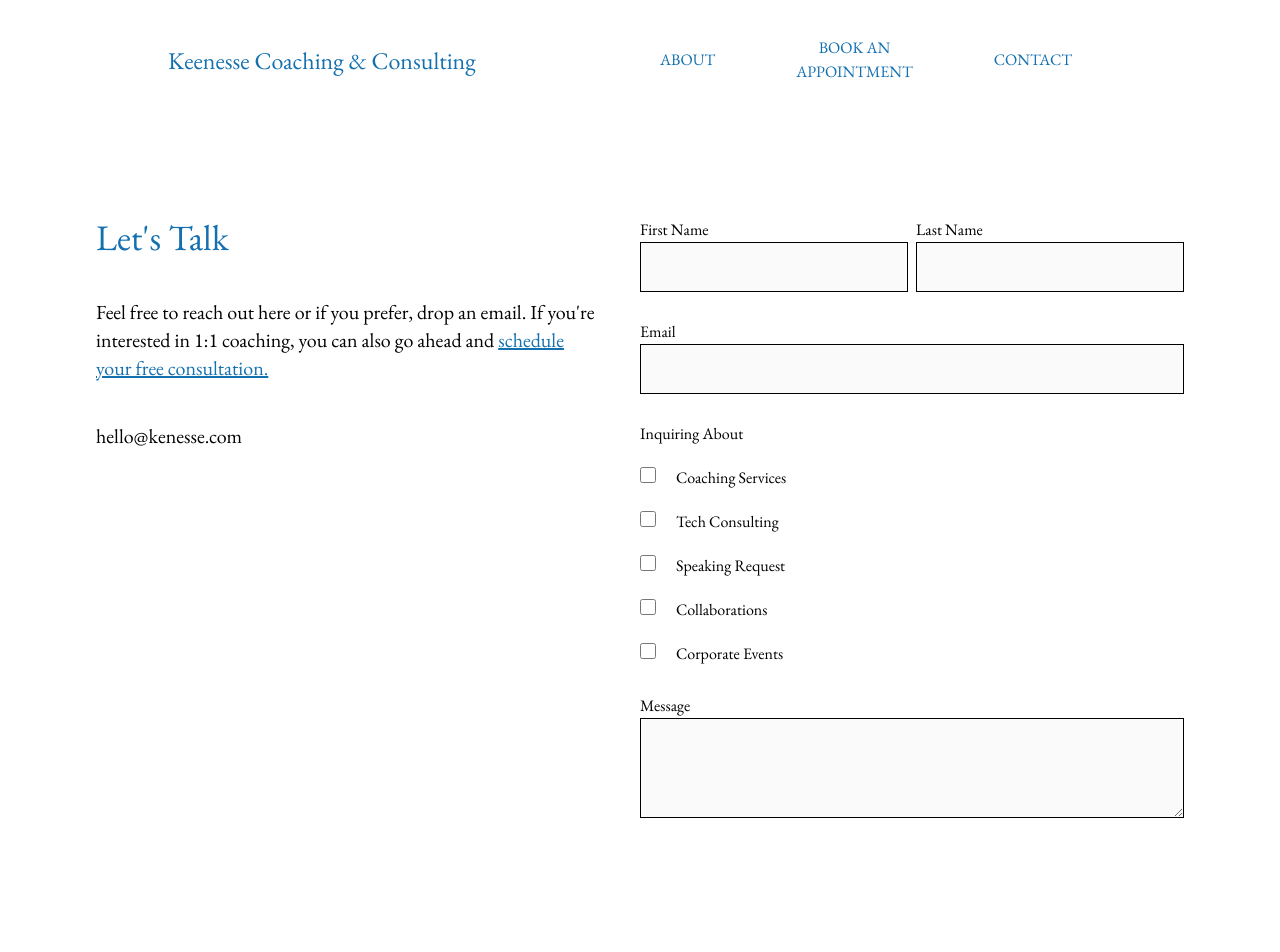
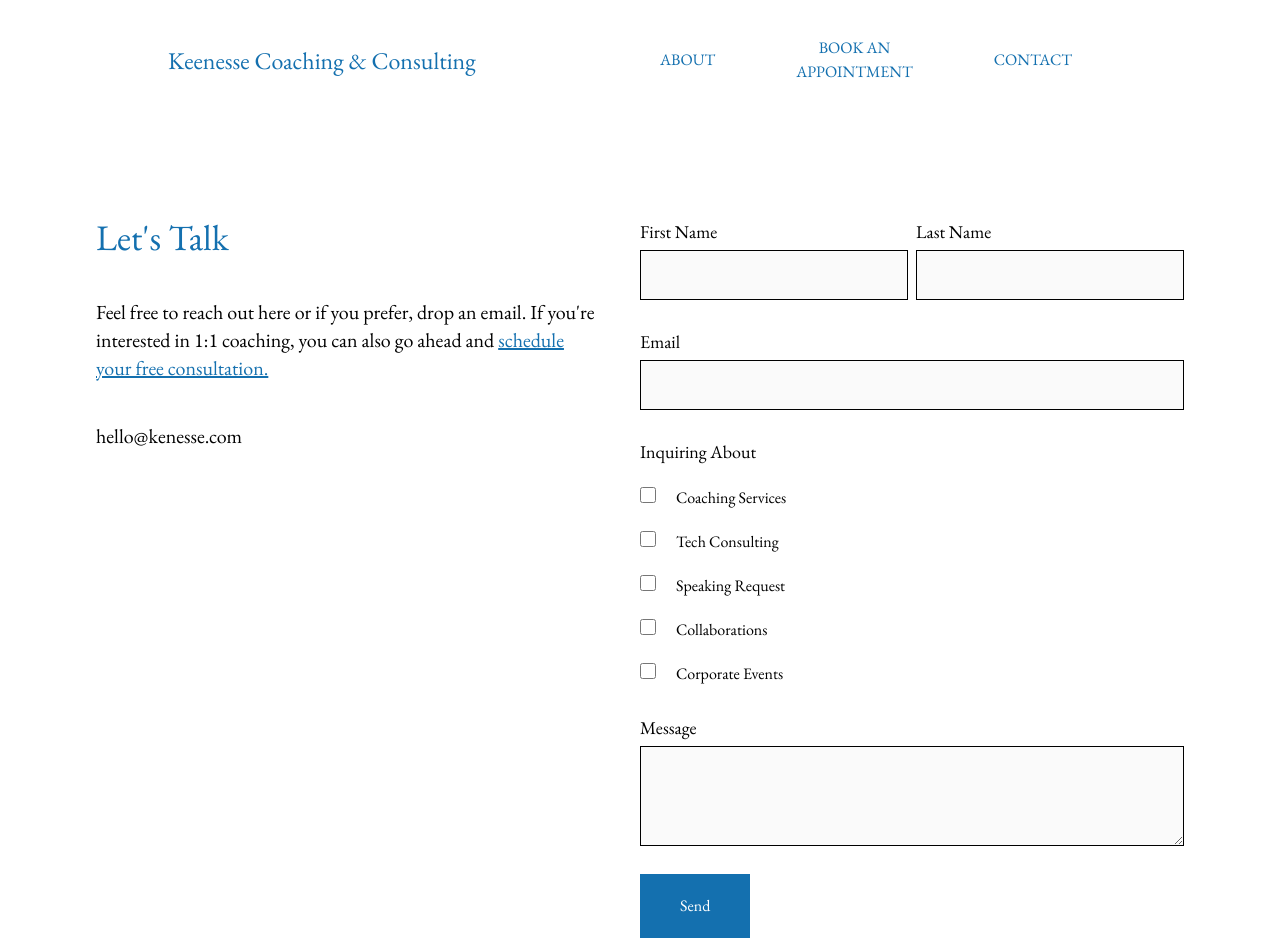
Before and after one commit to ybot1122/keenesse, a Next.js app: page /contact in a window 1280 px wide. Shown: the top 952 px of the page. Built offline with nearby package versions, Linux system fonts and the light colour scheme.

Commit message:
Contact form inputs

```diff
--- a/app/contact/page.tsx
+++ b/app/contact/page.tsx
@@ -19,34 +19,40 @@ export default function Contact() {
         <div className="col-span-1">
           <form className="grid grid-cols-2 gap-2">
             <div className="col-span-1">
-              <label htmlFor="firstName">First Name</label>
+              <label htmlFor="firstName" className="text-lg">
+                First Name
+              </label>
               <input
                 id="firstName"
                 type="text"
                 name="firstName"
-                className="bg-inputBg w-full block border border-inputBorder focus:border-blue focus:outline-none h-[50px] p-2"
+                className="hover:bg-inputHover bg-inputBg w-full block border border-inputBorder focus:border-blue focus:outline-none h-[50px] p-2 mt-1"
               />
             </div>
             <div className="col-span-1">
-              <label htmlFor="lastName">Last Name</label>
+              <label htmlFor="lastName" className="text-lg">
+                Last Name
+              </label>
               <input
                 type="text"
                 id="lastName"
                 name="lastName"
-                className="w-full bg-inputBg block border border-inputBorder focus:border-blue focus:outline-none h-[50px] p-2"
+                className="hover:bg-inputHover mt-1 w-full bg-inputBg block border border-inputBorder focus:border-blue focus:outline-none h-[50px] p-2"
               />
             </div>
             <div className="col-span-2 mt-5">
-              <label htmlFor="Email">Email</label>
+              <label htmlFor="Email" className="text-lg">
+                Email
+              </label>
               <input
                 type="email"
                 id="Email"
                 name="Email"
-                className="w-full bg-inputBg block border border-inputBorder focus:border-blue focus:outline-none h-[50px] p-2"
+                className="hover:bg-inputHover mt-1 w-full bg-inputBg block border border-inputBorder focus:border-blue focus:outline-none h-[50px] p-2"
               />
             </div>
             <div className="col-span-2 mt-5">
-              <legend>Inquiring About</legend>
+              <legend className="text-lg">Inquiring About</legend>
               <label className="cursor-pointer block my-5">
                 <input
                   type="checkbox"
@@ -91,12 +97,22 @@ export default function Contact() {
               </label>
             </div>
             <div className="col-span-2 mt-5">
-              <label htmlFor="message">Message</label>
+              <label htmlFor="message" className="text-lg">
+                Message
+              </label>
               <textarea
                 wrap="soft"
                 id="message"
                 name="message"
-                className="w-full bg-inputBg block border border-inputBorder focus:border-blue focus:outline-none h-[100px] p-2"
+                className="hover:bg-inputHover mt-1 w-full bg-inputBg block border border-inputBorder focus:border-blue focus:outline-none h-[100px] p-2"
+              />
+            </div>
+
+            <div className="col-span-2">
+              <input
+                type="submit"
+                value="Send"
+                className="bg-blue text-white py-5 px-10 mt-5 hover:bg-sendHover cursor-pointer"
               />
             </div>
           </form>
--- a/tailwind.config.ts
+++ b/tailwind.config.ts
@@ -14,6 +14,8 @@ const config: Config = {
       gray: "#eaeaee",
       borderGray: "#747476",
       inputBg: "#fafafa",
+      sendHover: "#428cbe",
+      inputHover: "#fcfcfc",
     },
     animation: {
       slideIn: "300ms 1 alternate slidein",
```
